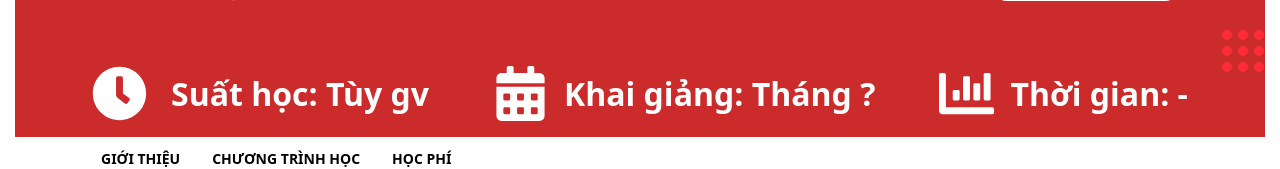
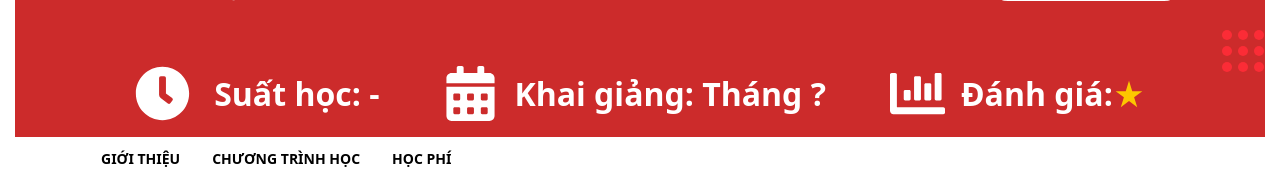
Before and after one commit to nguyenthuhue0/flic-center-website, a React (Vite) app: page /course/1 in a window 1280 px wide. Shown: the part 216-385 px from the top of the page. Built offline with nearby package versions, Linux system fonts and the light colour scheme; no server answers.

Commit message:
finalcommit(v2)

```diff
--- a/src/components/SideBarLecture.jsx
+++ b/src/components/SideBarLecture.jsx
@@ -222,11 +222,11 @@ export default function SideBarLecture() {
             ? "bg-white/10 text-blue-200"
             : "hover:bg-white/10"
             }`}
-          onClick={() => navigate("/lecturer/progress")}
+          onClick={() => navigate("/lecturer/changePassword")}
         >
           <FaKey size={20} />
           <span className="text-sm text-center md:text-left">
-            Theo dõi tiến độ
+            Đổi mật khẩu
           </span>
         </li>
 
--- a/src/pages/user/Course.jsx
+++ b/src/pages/user/Course.jsx
@@ -89,7 +89,7 @@ export default function App() {
                       <div className="font-bold pl-[8px]">
                         Khai giảng:{" "}
                         <span className="font-bold">
-                          {course.start_month || "Đang cập nhật"}
+                          {course.startMonth || "Đang cập nhật"}
                         </span>
                       </div>
                      <button
--- a/src/pages/user/Coursedetail.jsx
+++ b/src/pages/user/Coursedetail.jsx
@@ -3,6 +3,7 @@ import { useNavigate, useParams, useLocation } from "react-router-dom";
 import { FaClock, FaCalendarAlt, FaChartBar } from "react-icons/fa";
 import zalo from "../../assets/images/zalo.png";
 import { getCourseById, getLessonsByCourse } from "../../services/Auth/course";
+import { MdStarRate } from "react-icons/md";
 
 
 const fmtVND = (n) =>
@@ -43,6 +44,8 @@ useEffect(() => {
         getCourseById(id),       // /api/course/{id}
         getLessonsByCourse(id),  // /api/lesson?courseId={id}
       ]);
+      console.log(c, ls);
+
       if (!alive) return;
       setCourse(c || null);      setLessons(Array.isArray(ls) ? ls : []);
     } catch (e) {
@@ -95,7 +98,7 @@ useEffect(() => {
         <div className="flex items-center gap-6">
           <FaClock size={55} />
           <span className="text-[22px] md:text-[32px] font-bold">
-            Suất học: Tùy gv
+            Suất học: -
           </span>
         </div>
         <div className="flex items-center gap-4">
@@ -106,8 +109,8 @@ useEffect(() => {
         </div>
         <div className="flex items-center gap-4">
           <FaChartBar size={55} />
-          <span className="text-[22px] md:text-[32px] font-bold">
-            Thời gian: {course?.duration ? `${course.duration}` : "-"}
+          <span className="text-[22px] md:text-[32px] font-bold flex items-center">
+            Đánh giá: {course?.rating}<span className="inline-block text-yellow-400"><MdStarRate /></span>
           </span>
         </div>
       </div>
```
